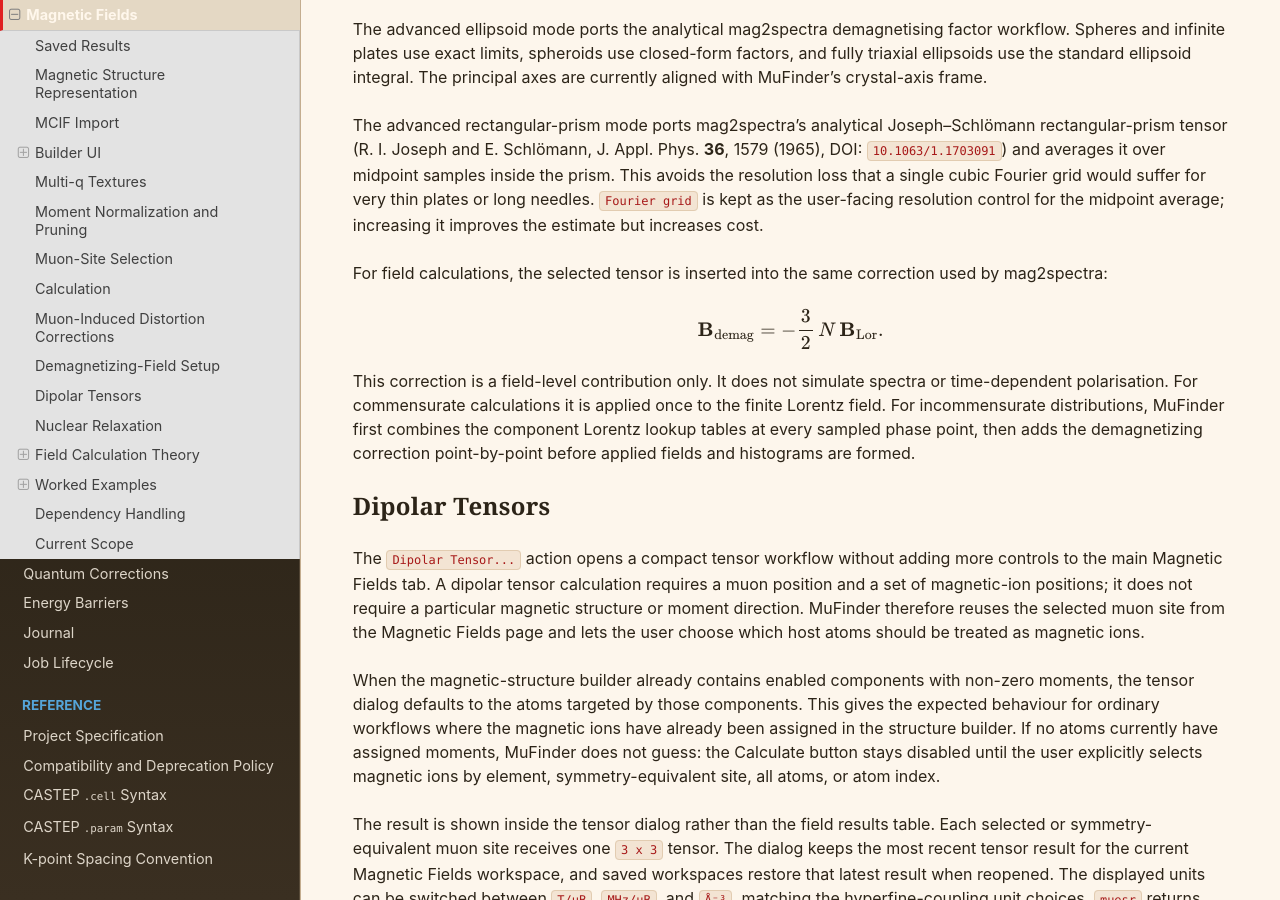
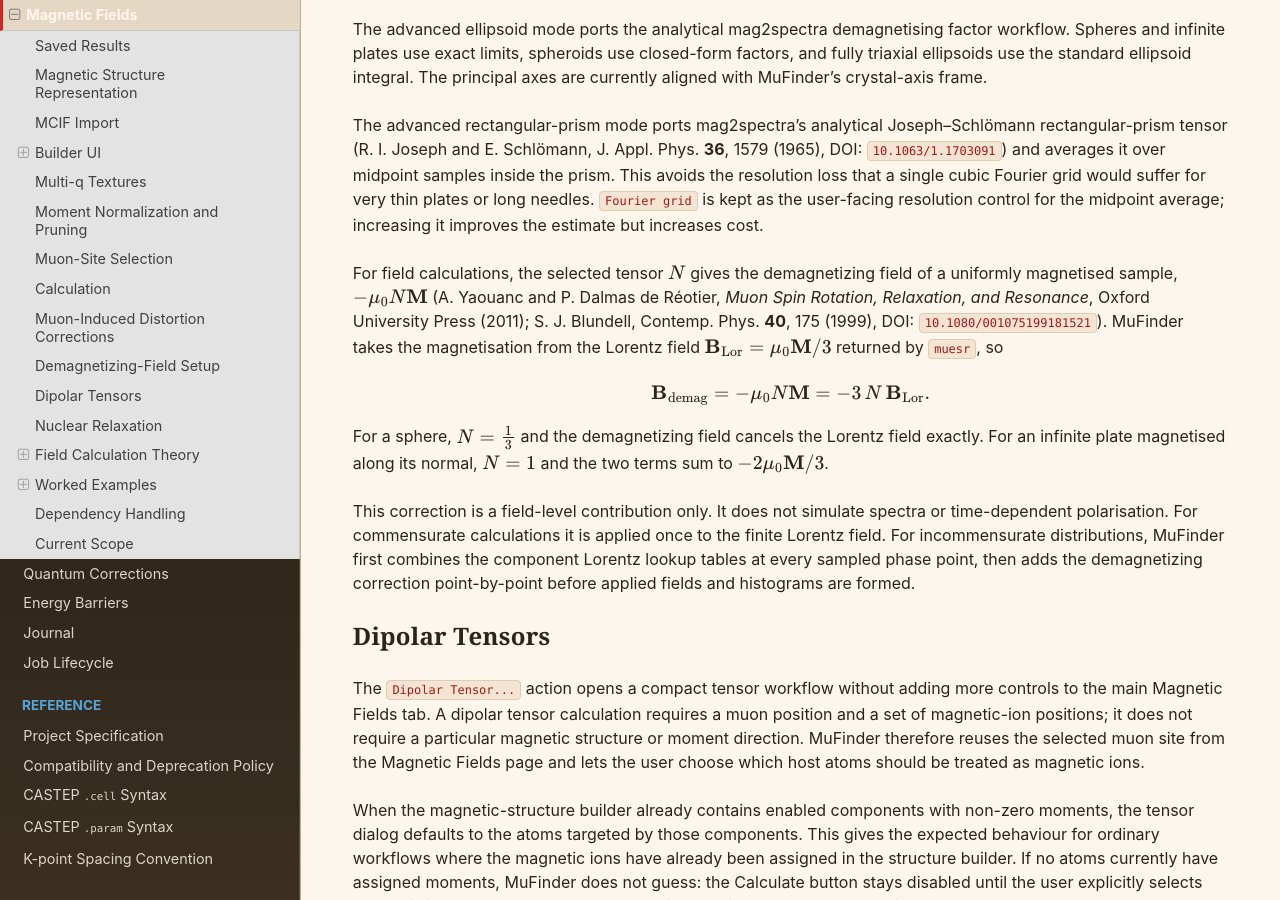
Before and after one commit to BenHuddart/mufinder, a Sphinx documentation site: the page built from docs/magnetic_fields.rst, in a window 1280 px wide and 900 px high, scrolled down 9731 px. Built offline with Sphinx 7.4.7 and the Read the Docs theme 3.1.0, drawn with Linux system fonts in a browser that asks for light colours; some of the changed text lies outside the part shown.

Commit message:
fix: use -mu0 N M for the demagnetizing field
muesr's Lorentz field is mu0 M / 3, so the demagnetizing field -mu0 N M is
-3 N B_Lor, not -(3/2) N B_Lor. A sphere's demagnetizing field now cancels
its Lorentz field. Both the commensurate and the incommensurate paths share
one correction helper.

Co-Authored-By: Claude Opus 5.5 <noreply@anthropic.com>

```diff
--- a/docs/magnetic_fields.rst
+++ b/docs/magnetic_fields.rst
@@ -535,13 +535,22 @@ single cubic Fourier grid would suffer for very thin plates or long needles. ``F
 kept as the user-facing resolution control for the midpoint average; increasing
 it improves the estimate but increases cost.
 
-For field calculations, the selected tensor is inserted into the same correction
-used by mag2spectra:
+For field calculations, the selected tensor :math:`N` gives the demagnetizing
+field of a uniformly magnetised sample, :math:`-\mu_0 N \mathbf{M}` (A. Yaouanc
+and P. Dalmas de Réotier, *Muon Spin Rotation, Relaxation, and Resonance*,
+Oxford University Press (2011); S. J. Blundell, Contemp. Phys. **40**, 175
+(1999), DOI: ``10.1080/001075199181521``). MuFinder takes the magnetisation from
+the Lorentz field :math:`\mathbf{B}_\mathrm{Lor} = \mu_0 \mathbf{M} / 3`
+returned by ``muesr``, so
 
 .. math::
 
-   \mathbf{B}_\mathrm{demag} =
-   -\frac{3}{2}\,N\,\mathbf{B}_\mathrm{Lor}.
+   \mathbf{B}_\mathrm{demag} = -\mu_0 N \mathbf{M} =
+   -3\,N\,\mathbf{B}_\mathrm{Lor}.
+
+For a sphere, :math:`N = \tfrac{1}{3}` and the demagnetizing field cancels the
+Lorentz field exactly. For an infinite plate magnetised along its normal,
+:math:`N = 1` and the two terms sum to :math:`-2\mu_0 \mathbf{M} / 3`.
 
 This correction is a field-level contribution only. It does not simulate spectra
 or time-dependent polarisation. For commensurate calculations it is applied once
@@ -903,7 +912,9 @@ With the moment along ``c`` and ``q = 0``, the magnetisation is
 :math:`M = \mu_B / a^3`, and the Lorentz field
 :math:`\mu_0 M / 3 = \mu_0 \mu_B / (3a^3)` is 0.1439 T along ``c``. MuFinder
 reports 0.1437 T because ``muesr`` counts the ions inside a finite Lorentz
-sphere.
+sphere. With ``Demagnetizing field`` set to ``Sphere``, the demagnetizing term is
+-0.1437 T and cancels the Lorentz term. With ``Infinite plate`` it is -0.4311 T,
+and the two sum to -0.2874 T.
 
 .. list-table::
    :header-rows: 1
```
Also changed, not shown: 3 other files.
